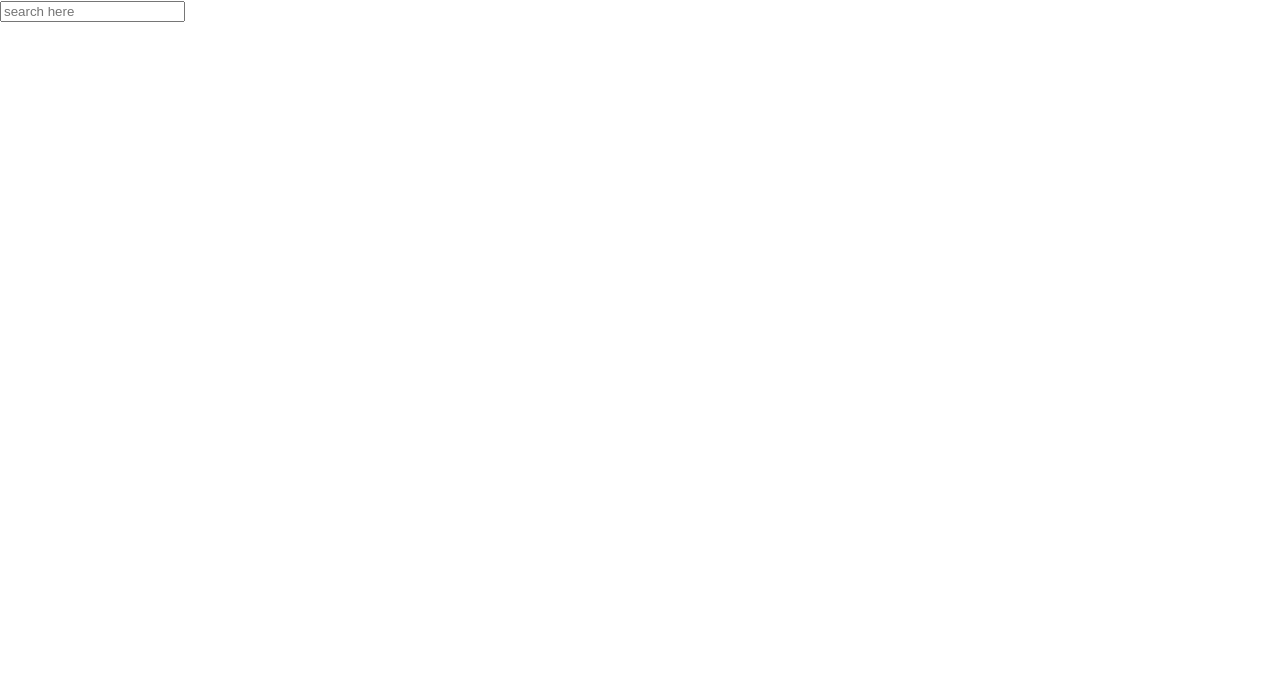
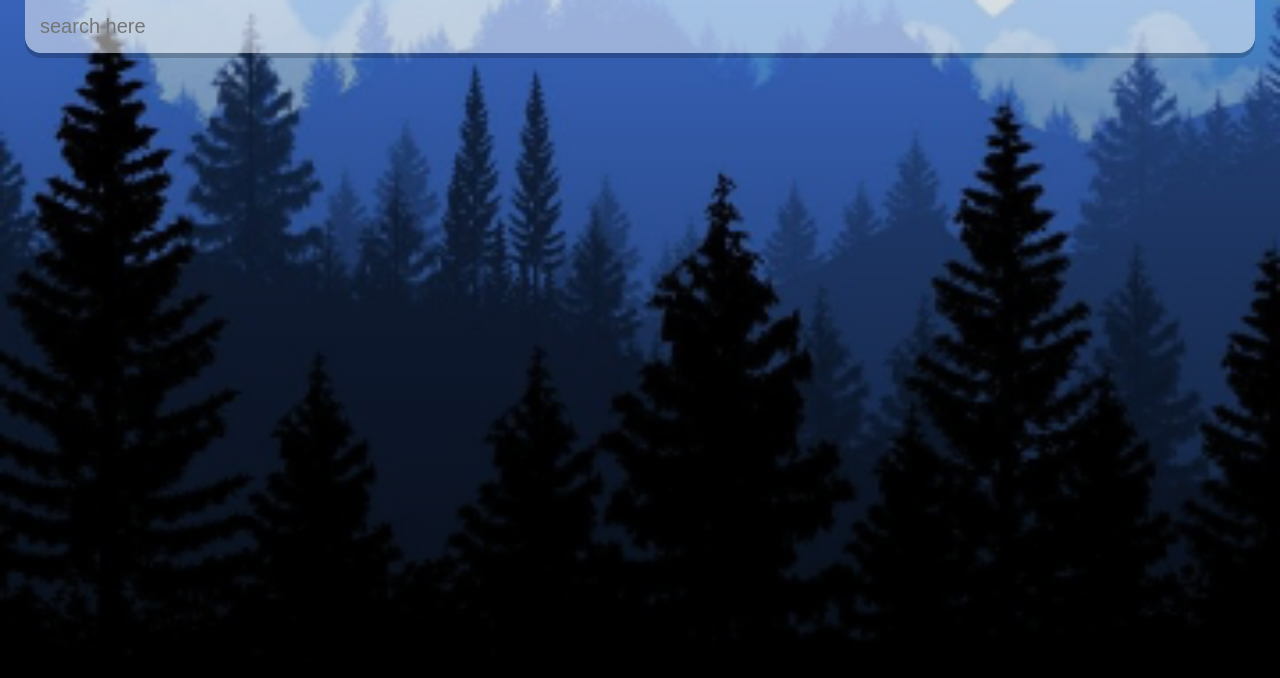
Before and after one commit to Viththiyakaran/various-software-practice, a React (Create React App) app in the folder react-js/weather-app/: page / in a window 1280 px wide. Shown: the top 678 px of the page. Built offline with nearby package versions, Linux system fonts and the light colour scheme.

Commit message:
Add Css first phase

```diff
--- a/react-js/weather-app/src/App.js
+++ b/react-js/weather-app/src/App.js
@@ -7,7 +7,7 @@
 
 function App() {
   return (
-    <div className="App">
+    <div className="app">
       <main>
         <div className="search-box" >
           <input
--- a/react-js/weather-app/src/index.css
+++ b/react-js/weather-app/src/index.css
@@ -1,13 +1,62 @@
-body {
-  margin: 0;
-  font-family: -apple-system, BlinkMacSystemFont, 'Segoe UI', 'Roboto', 'Oxygen',
-    'Ubuntu', 'Cantarell', 'Fira Sans', 'Droid Sans', 'Helvetica Neue',
-    sans-serif;
-  -webkit-font-smoothing: antialiased;
-  -moz-osx-font-smoothing: grayscale;
+*{
+
+  margin:  0;
+  padding: 0;
+  box-sizing:  border-box;
 }
 
-code {
-  font-family: source-code-pro, Menlo, Monaco, Consolas, 'Courier New',
-    monospace;
+body{
+
+  font-family: 'montserrat',sans-serif;
 }
+
+.app{
+  background-image:  url('./assets/cold-bg.jpg');
+  background-size: cover;
+  background-position: bottom;
+  transition: 0.4 ease-out;
+}
+
+.app.warm{
+  background-image: url('./assets/warm-bg.jpg');
+
+}
+main{
+  min-height: 100vh;
+  background-image:  linear-gradient(to bottom, rgba(0,0,0,0.2), rgba(0,0,0,0.75));
+  padding:  25px;
+
+}
+
+.search-box{
+  width: 100%;
+  margin: 0 0 75px;
+}
+.search-box .search-bar{
+  display: block;
+  width: 100%;
+  padding:  15px;
+
+
+  appearance: none;
+  background: none;
+  border:  none;
+  outline: none;
+
+
+  background-color:  rgba(255, 255, 255, 0.5);
+  border-radius:  0 0 16px 16px;
+  margin-top: -25px;
+
+  box-shadow:  0px 5px rgba(0,0,0,0.2);
+
+  color:  #313131;
+  font-size:  20px;
+
+  transition: 0.4s ease;
+}
+
+.search-box .search-bar:focus{
+  background-color: rgba(255, 255, 255, 0.75);
+
+}
```
